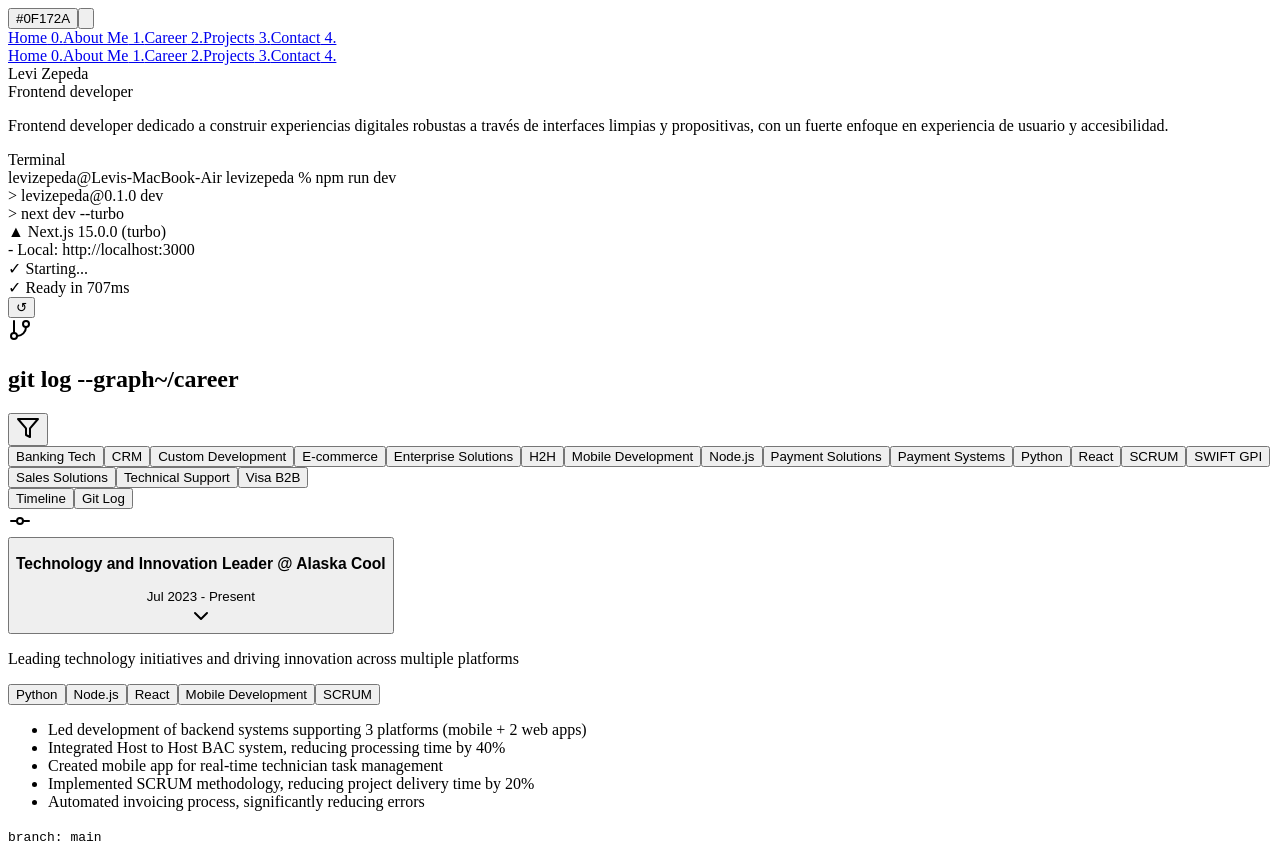
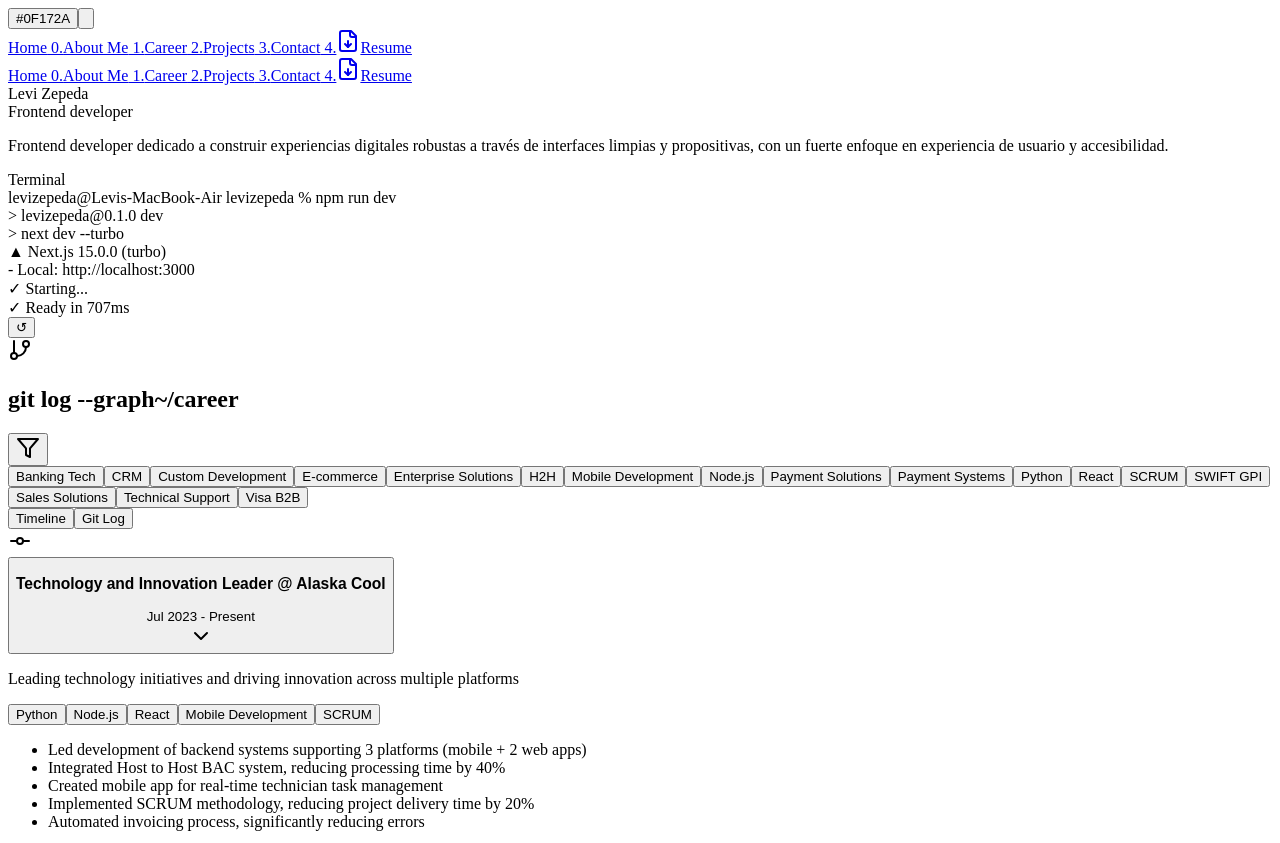
Before and after one commit to lbzepeda/lzepeda.dev, a Next.js app: page / in a window 1280 px wide. Shown: the top 843 px of the page. Built offline with nearby package versions, Linux system fonts and the light colour scheme.

Commit message:
feat(navbar): add resume button and improve navbar tests
- Add resume button component for downloading CV

```diff
--- a/src/app/components/nav-bar/Navbar.tsx
+++ b/src/app/components/nav-bar/Navbar.tsx
@@ -1,5 +1,7 @@
 'use client';
-import { useCallback, useState } from 'react';
+import { useState } from 'react';
+
+import { FileDown } from 'lucide-react';
 
 import { useTheme } from '../../context/ThemeContext';
 
@@ -11,13 +13,24 @@ const NAVIGATION_ITEMS = [
   { href: '#contact', label: 'Contact', number: ' 4.' },
 ] as const;
 
+const ResumeButton = () => (
+  <a
+    href="/resume.pdf"
+    download
+    className="flex items-center gap-2 px-3 py-1.5 text-sm font-medium text-slate-600 dark:text-slate-400 border dark:border-slate-700 rounded-lg hover:bg-slate-100 dark:hover:bg-slate-800 transition-colors"
+  >
+    <FileDown className="w-5 h-5" />
+    <span>Resume</span>
+  </a>
+);
+
 function Navbar() {
   const { toggleTheme, theme } = useTheme();
   const [isMenuOpen, setIsMenuOpen] = useState(false);
 
-  const toggleMenu = useCallback(() => {
-    setIsMenuOpen((prev) => !prev);
-  }, []);
+  // We disable this rule since it is a simple function and the cost of useCallback would be greater than the benefit
+  /* eslint-disable-next-line react-perf/jsx-no-new-function-as-prop */
+  const toggleMenu = () => setIsMenuOpen((prev) => !prev);
 
   return (
     <header className="fixed top-0 left-0 right-0 bg-white dark:bg-slate-900 border-b border-slate-100 dark:border-slate-800 z-50">
@@ -77,6 +90,7 @@ function Navbar() {
                 <span className="absolute -bottom-1 left-0 w-0 h-0.5 bg-slate-200 dark:bg-slate-700 group-hover:w-full transition-all duration-300"></span>
               </a>
             ))}
+            <ResumeButton />
           </div>
         </nav>
 
@@ -101,6 +115,7 @@ function Navbar() {
                 </span>
               </a>
             ))}
+            <ResumeButton />
           </div>
         </div>
       </div>
```
Also changed, not shown: 1 other file (tests, documents, lock files or other folders).
